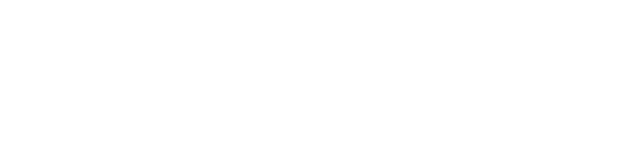
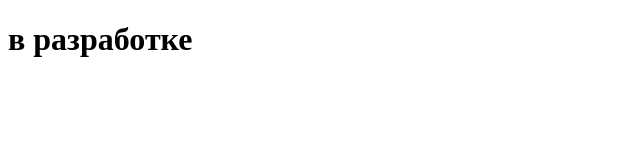
Before and after one commit to pivnenkowebdev/rsschool-cv, a plain HTML site: page index.html in a window 1280 px wide. Shown: the whole page, without its empty margins (0-640 px from the left). Drawn offline with Linux system fonts and the light colour scheme.

Commit message:
feat: added title

```diff
--- a/index.html
+++ b/index.html
@@ -7,6 +7,6 @@
    <link rel="stylesheet" href="./style.css">
 </head>
 <body>
-
+   <h1>в разработке</h1>
 </body>
 </html>
```
